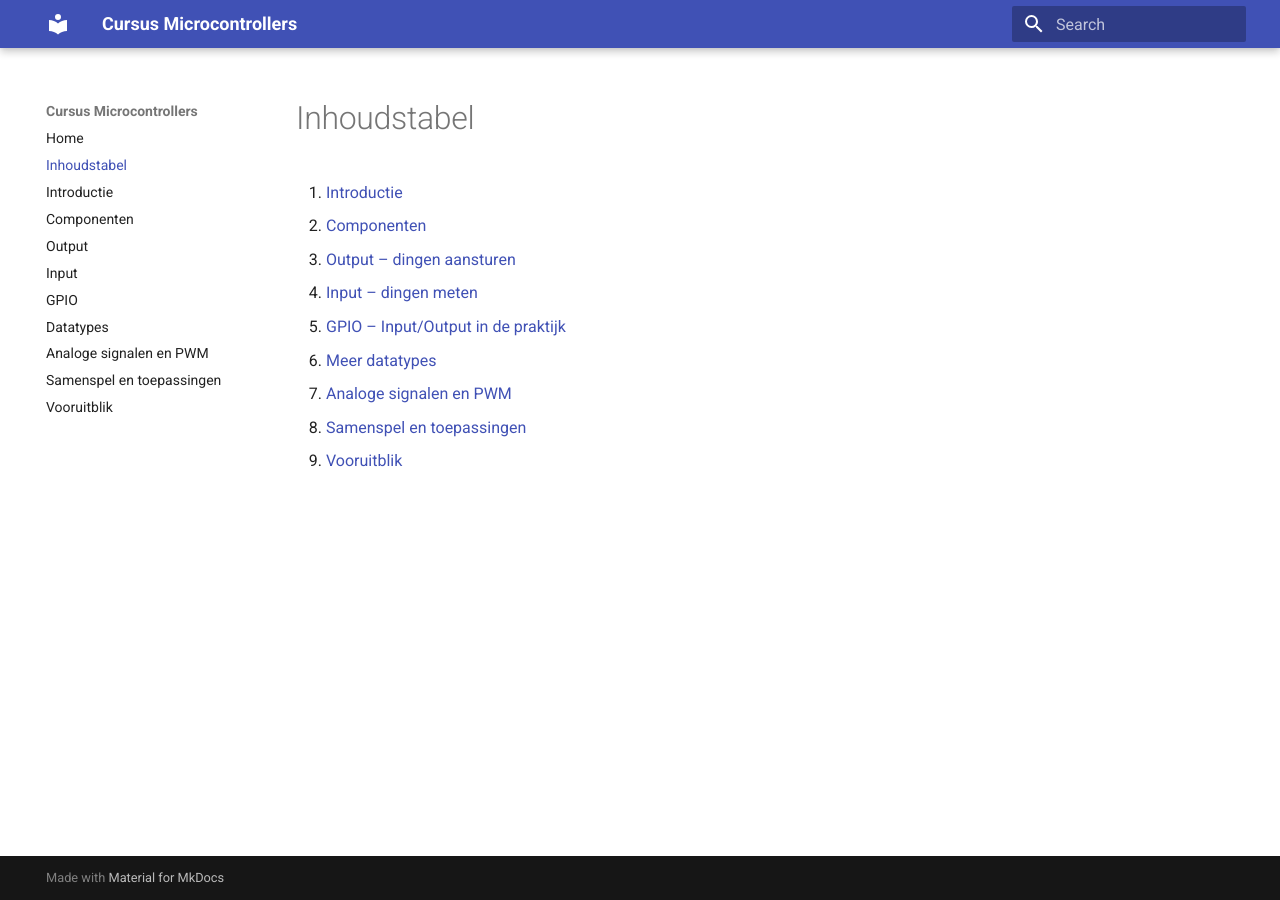
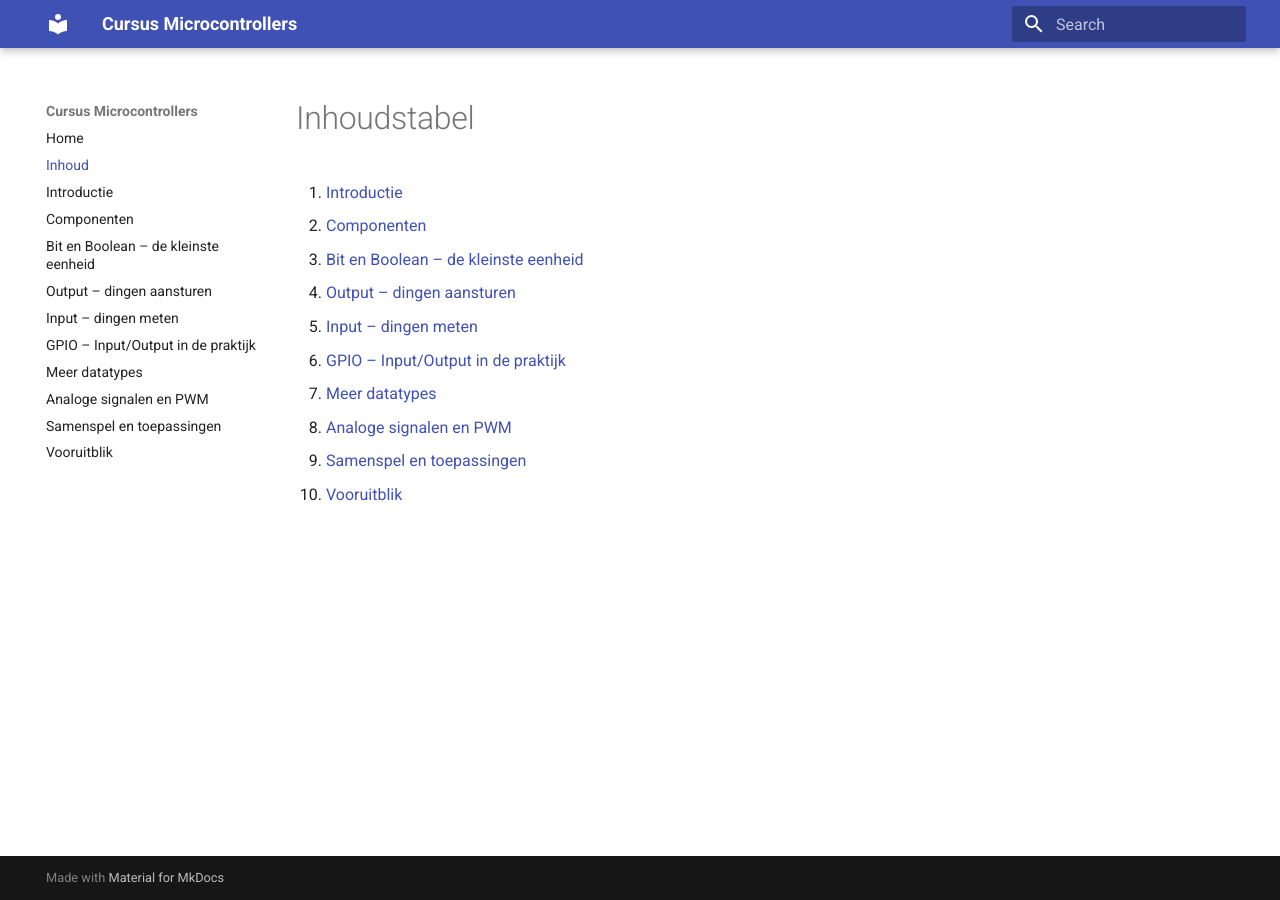
Before and after one commit to guybuys/CursusMicrocontrollers, an MkDocs documentation site: the page built from docs/inhoud.md, in a window 1280 px wide. Built offline with MkDocs 1.6.1 and Material for MkDocs 9.7.7, drawn with Linux system fonts in a browser that asks for light colours.

Commit message:
Hoofdstuk "bit boolean" toegevoegd.

```diff
--- a/docs/inhoud.md
+++ b/docs/inhoud.md
@@ -2,10 +2,11 @@
 
 1. [Introductie](introductie.md)
 2. [Componenten](componenten.md)
-3. [Output – dingen aansturen](output.md)
-4. [Input – dingen meten](input.md)
-5. [GPIO – Input/Output in de praktijk](gpio.md)
-6. [Meer datatypes](datatypes.md)
-7. [Analoge signalen en PWM](analoog_pwm.md)
-8. [Samenspel en toepassingen](toepassingen.md)
-9. [Vooruitblik](vooruitblik.md)
+3. [Bit en Boolean – de kleinste eenheid](bit_boolean.md)
+4. [Output – dingen aansturen](output.md)
+5. [Input – dingen meten](input.md)
+6. [GPIO – Input/Output in de praktijk](gpio.md)
+7. [Meer datatypes](datatypes.md)
+8. [Analoge signalen en PWM](analoog_pwm.md)
+9. [Samenspel en toepassingen](toepassingen.md)
+10. [Vooruitblik](vooruitblik.md)
--- a/mkdocs.yml
+++ b/mkdocs.yml
@@ -12,13 +12,14 @@ theme:
       accent: orange
 nav:
   - Home: index.md
-  - Inhoudstabel: inhoud.md
+  - Inhoud: inhoud.md
   - Introductie: introductie.md
   - Componenten: componenten.md
-  - Output: output.md
-  - Input: input.md
-  - GPIO: gpio.md
-  - Datatypes: datatypes.md
+  - Bit en Boolean – de kleinste eenheid: bit_boolean.md
+  - Output – dingen aansturen: output.md
+  - Input – dingen meten: input.md
+  - GPIO – Input/Output in de praktijk: gpio.md
+  - Meer datatypes: datatypes.md
   - Analoge signalen en PWM: analoog_pwm.md
   - Samenspel en toepassingen: toepassingen.md
   - Vooruitblik: vooruitblik.md
```
Also changed, not shown: docs/bit_boolean.md (added, +85 -0 lines).
